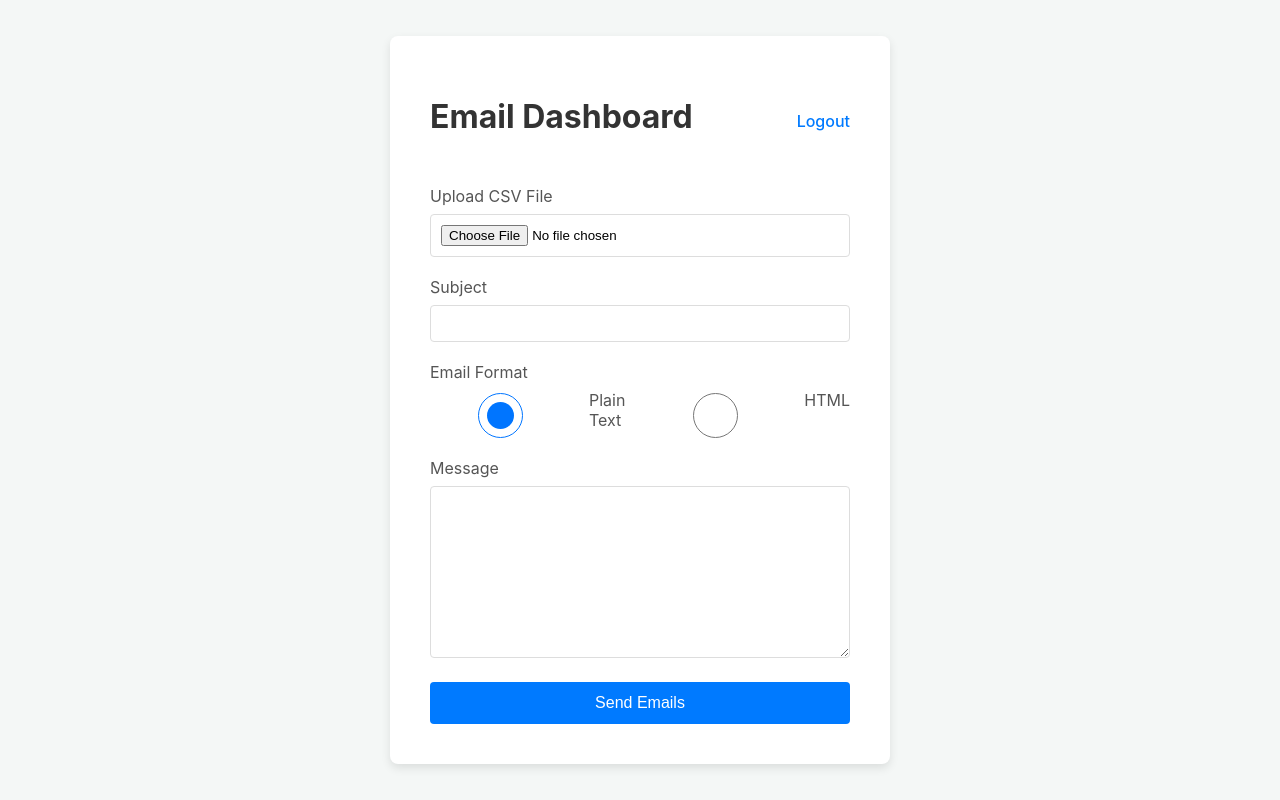
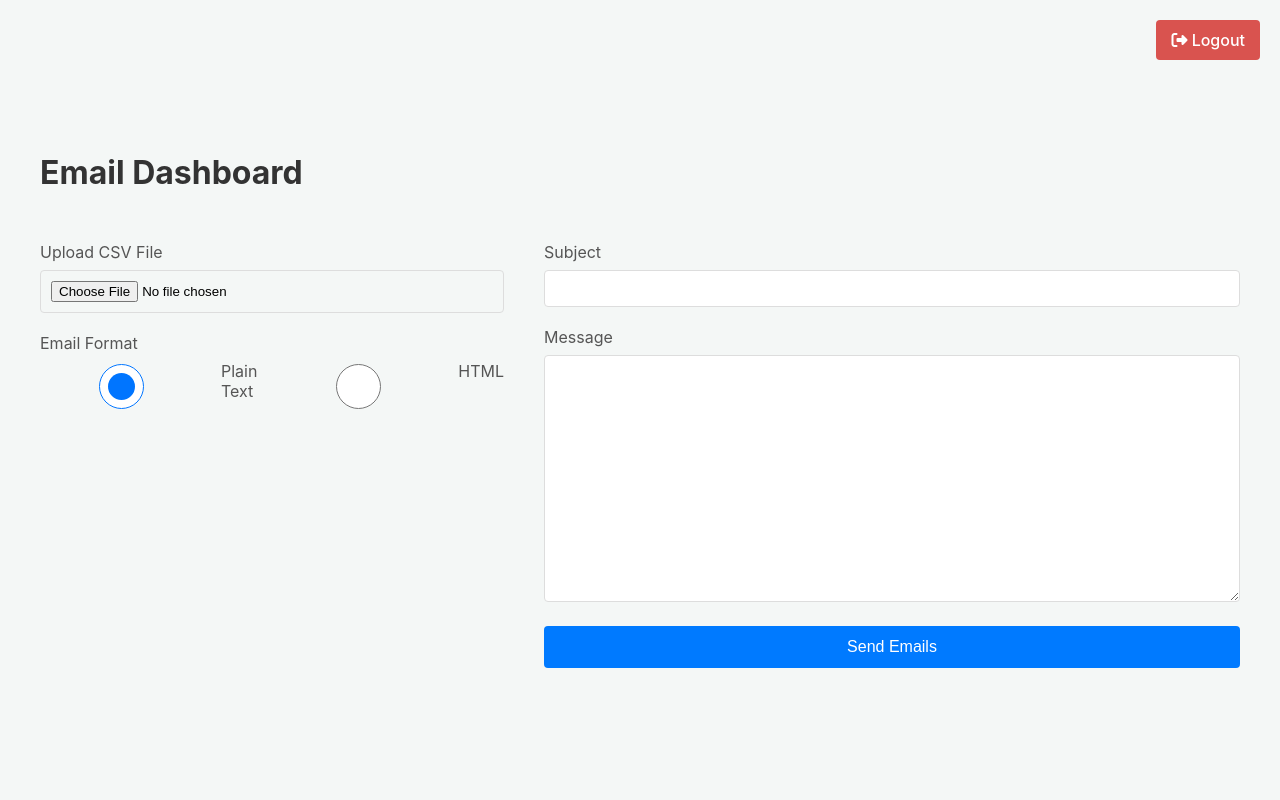
Before and after one commit to grealmkids/grealmemail, a Node server app: template views/dashboard.ejs in a window 1280 px wide. Run offline with Node 20, Linux system fonts and the light colour scheme; the template is opened without the code that fills it, so the values that code supplies are empty; some libraries are stand-ins or nearby versions.

Commit message:
IT WORKS, AFTER REDESIGNING DASHBOARD

```diff
--- a/public/css/style.css
+++ b/public/css/style.css
@@ -1,4 +1,3 @@
-
 body {
   font-family: -apple-system, BlinkMacSystemFont, "Segoe UI", Roboto, Helvetica, Arial, sans-serif;
   background-color: #f4f7f6;
@@ -74,10 +73,20 @@ button:hover {
   margin-bottom: 20px;
 }
 
-.logout-button {
+.logout-button-icon {
+  position: absolute;
+  top: 20px;
+  right: 20px;
+  background-color: #d9534f;
+  color: white;
+  padding: 10px 15px;
+  border-radius: 4px;
   text-decoration: none;
-  color: #007aff;
   font-weight: 500;
+}
+
+.logout-button-icon:hover {
+  background-color: #c9302c;
 }
 
 .radio-group {
@@ -96,3 +105,22 @@ button:hover {
   border-bottom: 1px solid #ddd;
   border-radius: 0;
 }
+
+/* Dashboard Layout */
+.dashboard-container {
+  max-width: 1200px;
+}
+
+.dashboard-grid {
+  display: grid;
+  grid-template-columns: 1fr 1.5fr;
+  gap: 40px;
+}
+
+
+
+@media (max-width: 992px) {
+  .dashboard-grid {
+    grid-template-columns: 1fr;
+  }
+}
--- a/views/dashboard.ejs
+++ b/views/dashboard.ejs
@@ -5,20 +5,22 @@
     <meta name="viewport" content="width=device-width, initial-scale=1.0" />
     <title>G-Realm - Email Sender</title>
     <link rel="stylesheet" href="/css/style.css" />
+    <link rel="stylesheet" href="https://cdnjs.cloudflare.com/ajax/libs/font-awesome/6.5.1/css/all.min.css" />
     <script src="https://cdn.jsdelivr.net/npm/sweetalert2@11"></script>
   </head>
   <body>
-    <div class="container">
-      <div class="dashboard-box">
+    <a href="/logout" class="logout-button-icon"><i class="fas fa-sign-out-alt"></i> Logout</a>
+    <div class="container dashboard-container">
       <div class="header">
         <h1>Email Dashboard</h1>
-          <a href="/logout" class="logout-button">Logout</a>
       </div>
       <form
         action="/send"
         method="POST"
         enctype="multipart/form-data"
         onsubmit="showProgress()">
+        <div class="dashboard-grid">
+          <div class="left-column">
             <div class="input-group">
               <label for="csvfile">Upload CSV File</label>
               <input
@@ -27,10 +29,6 @@
                 name="csvfile"
                 accept=".csv"
                 required />
-          </div>
-          <div class="input-group">
-            <label for="subject">Subject</label>
-            <input type="text" id="subject" name="subject" required />
             </div>
             <div class="input-group">
               <label>Email Format</label>
@@ -46,13 +44,20 @@
                 <label for="html">HTML</label>
               </div>
             </div>
+          </div>
+          <div class="center-column">
+            <div class="input-group">
+              <label for="subject">Subject</label>
+              <input type="text" id="subject" name="subject" required />
+            </div>
             <div class="input-group">
               <label for="message">Message</label>
-            <textarea id="message" name="message" rows="10" required></textarea>
+              <textarea id="message" name="message" rows="15" required></textarea>
             </div>
             <button type="submit">Send Emails</button>
+          </div>
+        </div>
       </form>
-      </div>
     </div>
     <script>
       function showProgress() {
```
Lines whose indentation alone changed are shown as unchanged.
